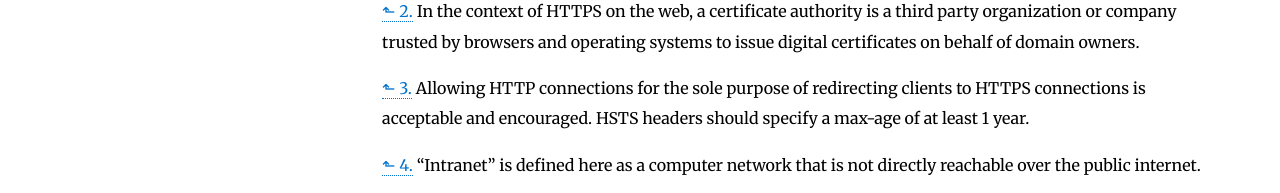
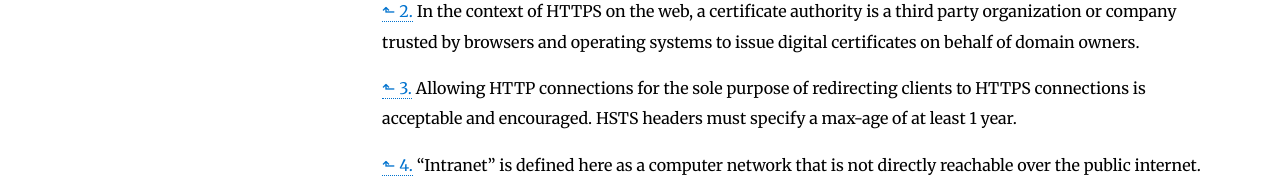
Before and after one commit to GSA/https, a Jekyll site: the page built from pages/index.md, in a window 1280 px wide and 900 px high, scrolled down 4448 px. Shown: the part 704-897 px from the top of the window. Built offline with Jekyll 4.4.1, drawn with Linux system fonts in a browser that asks for light colours; Markdown is read by kramdown in place of the engine named in the settings.

Commit message:
Emphasize that the HSTS max-age is also part of the requirement.

```diff
--- a/pages/index.md
+++ b/pages/index.md
@@ -96,6 +96,6 @@
 
 <a name="footnote-2" href="#footnote-source-2">⬑ 2.</a> In the context of HTTPS on the web, a certificate authority is a third party organization or company trusted by browsers and operating systems to issue digital certificates on behalf of domain owners.
 
-<a name="footnote-3" href="#footnote-source-3">⬑ 3.</a> Allowing HTTP connections for the sole purpose of redirecting clients to HTTPS connections is acceptable and encouraged. HSTS headers should specify a max-age of at least 1 year.
+<a name="footnote-3" href="#footnote-source-3">⬑ 3.</a> Allowing HTTP connections for the sole purpose of redirecting clients to HTTPS connections is acceptable and encouraged. HSTS headers must specify a max-age of at least 1 year.
 
 <a name="footnote-4" href="#footnote-source-4">⬑ 4.</a> "Intranet" is defined here as a computer network that is not directly reachable over the public internet.
```
